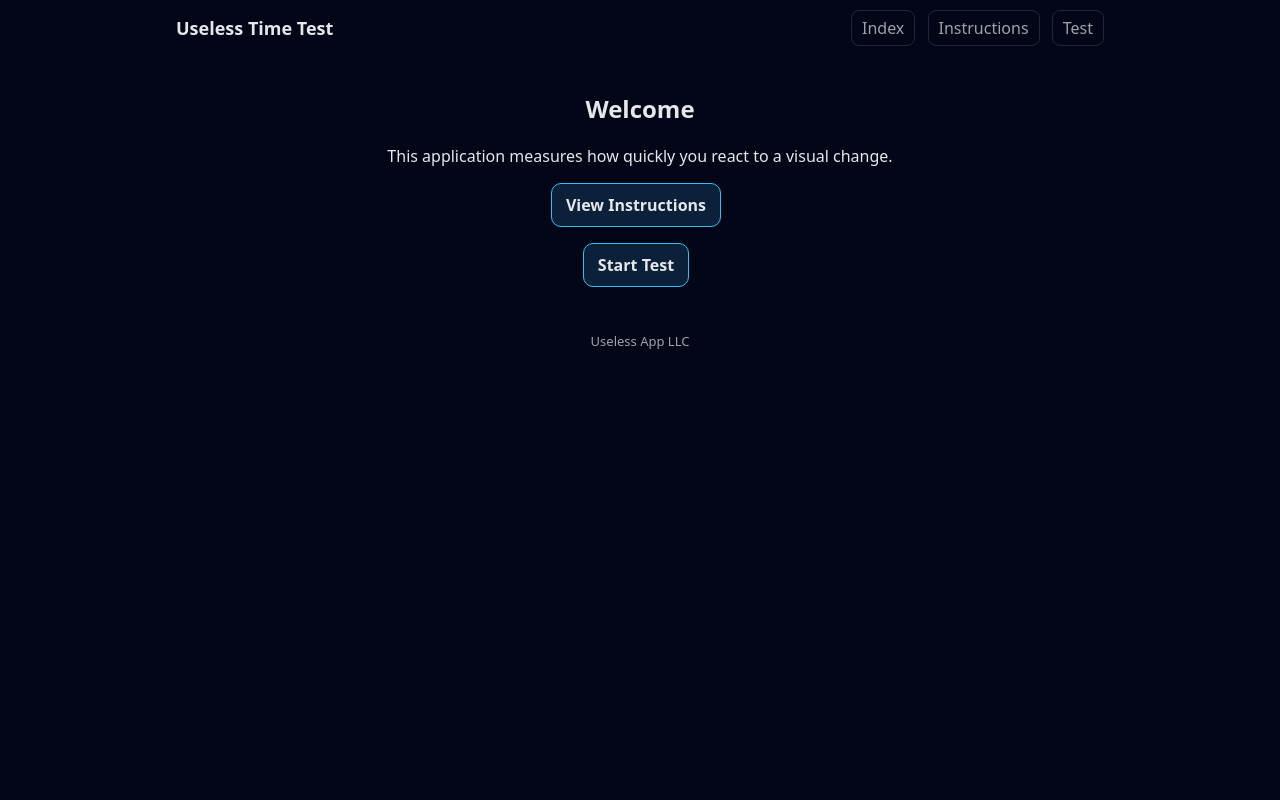
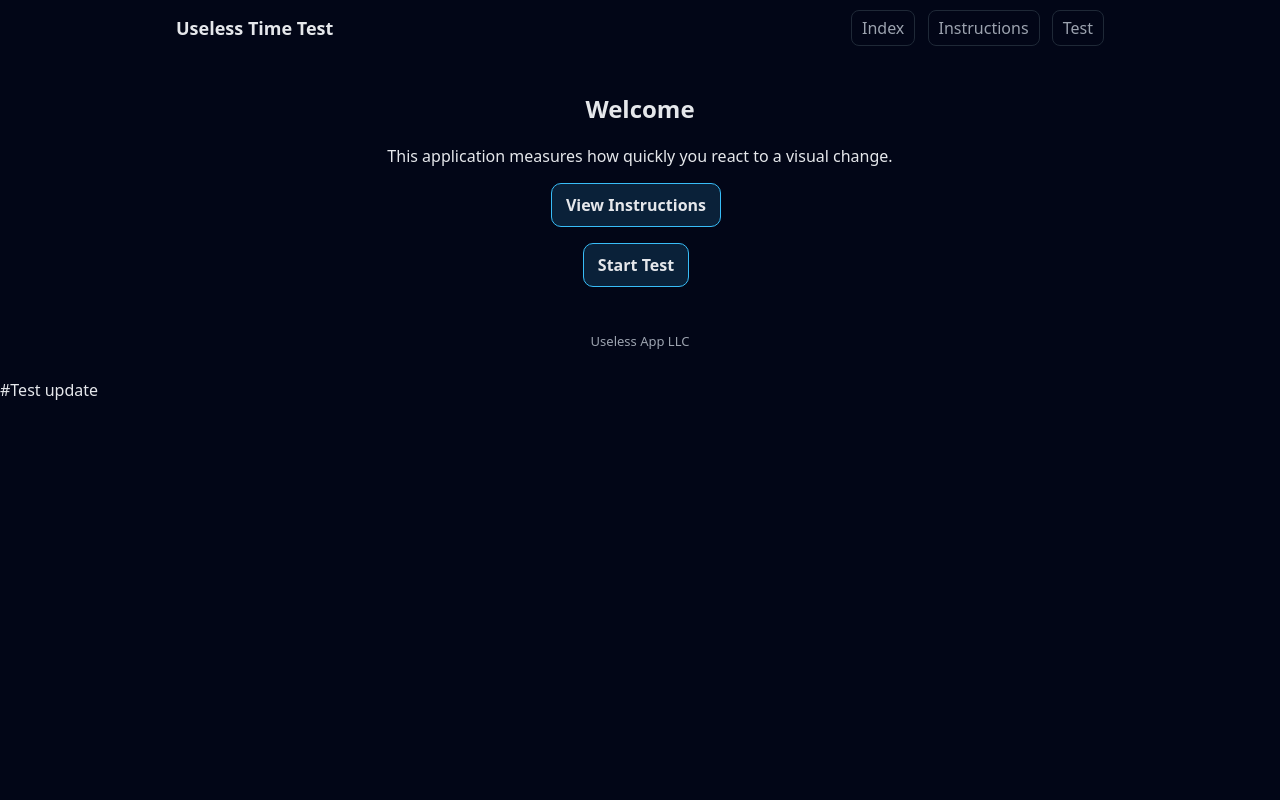
Before and after one commit to AbelRamCSU/Flask-App-3, a Flask app: page / in a window 1280 px wide. Run offline with Flask 3, Linux system fonts and the light colour scheme.

Commit message:
Updated files

```diff
--- a/templates/Base.html
+++ b/templates/Base.html
@@ -29,3 +29,6 @@
 
 </body>
 </html>
+
+
+#Test update
```
